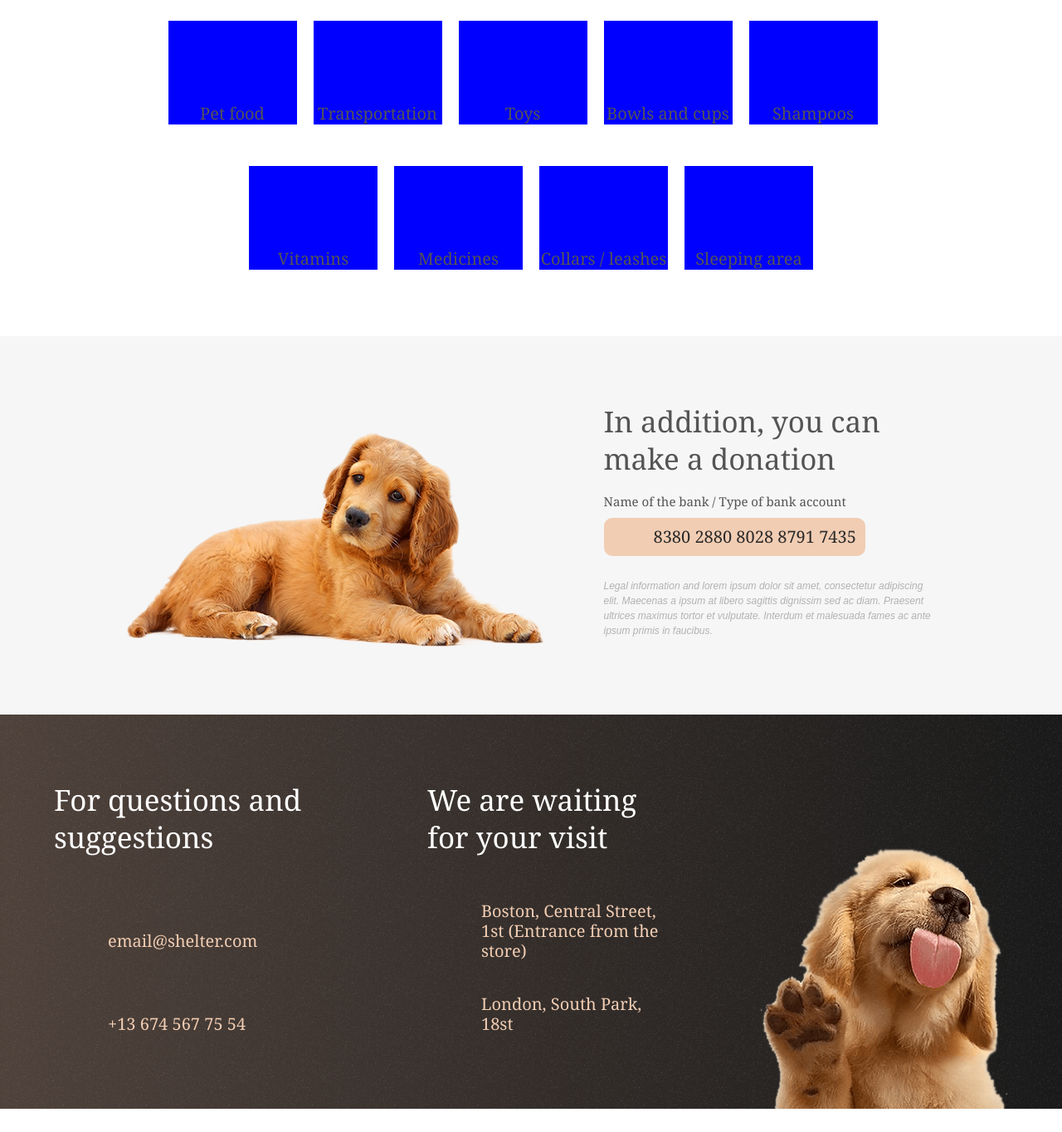
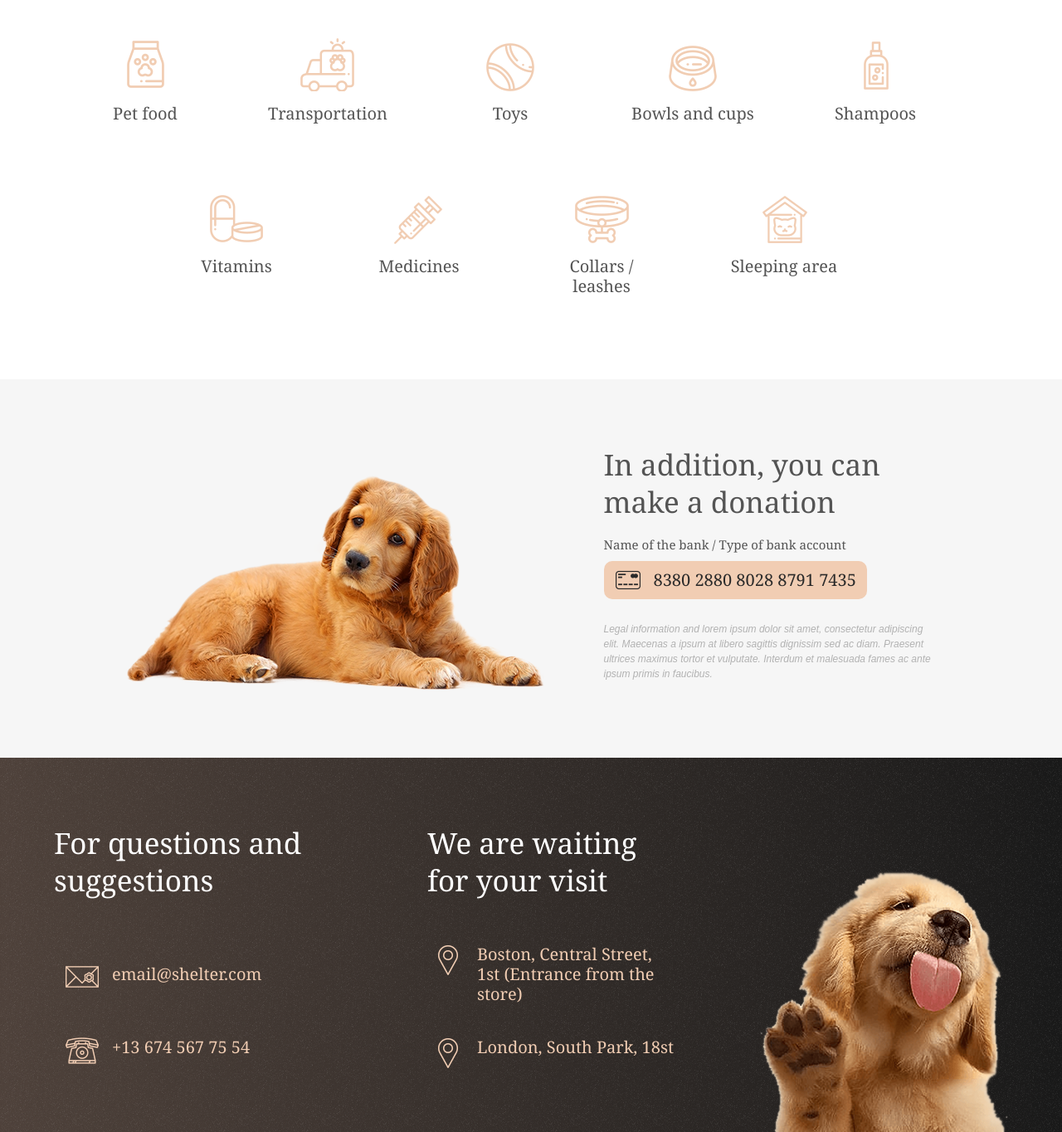
Before and after one commit to dmitry8/animal-shelter, a website: page source/index.html in a window 1280 px wide. Shown: the part 2420-3784 px from the top of the page at 83% size. Before the commit the page ends 3756 px from the top, so only its background shows below. Drawn offline with nearby package versions, Linux system fonts and the light colour scheme; files that its build step writes are made by us from their sources.

Commit message:
Добавляет спрайты

```diff
--- a/source/index.html
+++ b/source/index.html
@@ -112,10 +112,14 @@
             </ul>
 
             <button class="pets__button  pets__button--prev" type="button">
-              <span class="visually-hidden">prev</span>
+              <p class="pets__wrapper-button">
+                  <span class="visually-hidden">prev</span>
+              </p>
             </button>
             <button class="pets__button  pets__button--next" type="button">
-              <span class="visually-hidden">next</span>
+                <p class="pets__wrapper-button">
+                  <span class="visually-hidden">next</span>
+                </p>
             </button>
           </div>
         </div>
@@ -135,31 +139,31 @@
 
         <ul class="help__list">
           <li class="help__item">
-            <a class="help__link" href="#">Pet food</a>
+            <a class="help__link  help__link--food" href="#">Pet food</a>
+          </li>
+          <li class="help__item ">
+            <a class="help__link  help__link--transportation" href="#">Transportation</a>
           </li>
           <li class="help__item">
-            <a class="help__link" href="#">Transportation</a>
+            <a class="help__link  help__link--toys" href="#">Toys</a>
           </li>
           <li class="help__item">
-            <a class="help__link" href="#">Toys</a>
+            <a class="help__link  help__link--bowls" href="#">Bowls and cups</a>
           </li>
           <li class="help__item">
-            <a class="help__link" href="#">Bowls and cups</a>
+            <a class="help__link  help__link--shampoos" href="#">Shampoos</a>
           </li>
           <li class="help__item">
-            <a class="help__link" href="#">Shampoos</a>
+            <a class="help__link  help__link--vitamins" href="#">Vitamins</a>
           </li>
           <li class="help__item">
-            <a class="help__link" href="#">Vitamins</a>
+            <a class="help__link  help__link--medicines" href="#">Medicines</a>
           </li>
           <li class="help__item">
-            <a class="help__link" href="#">Medicines</a>
+            <a class="help__link  help__link--collars" href="#">Collars / leashes</a>
           </li>
           <li class="help__item">
-            <a class="help__link" href="#">Collars / leashes</a>
-          </li>
-          <li class="help__item">
-            <a class="help__link" href="#">Sleeping area</a>
+            <a class="help__link  help__link--sleeping" href="#">Sleeping area</a>
           </li>
         </ul>
       </div>
@@ -196,10 +200,10 @@
         <h3 class="contacts__title">
           For questions and suggestions
         </h3>
-        <p class="contacts__text">
-          email@shelter.com
+        <p class="contacts__text  contacts__text--email">
+          <a href="#">email@shelter.com</a>
         </p>
-        <p class="contacts__text">
+        <p class="contacts__text  contacts__text--tel">
           +13 674 567 75 54
         </p>
       </div>
@@ -209,10 +213,10 @@
           We are waiting  for your visit
         </b>
 
-        <p class="contacts__text">
+        <p class="contacts__text  contacts__text--address">
           Boston, Central Street, 1st (Entrance from the store)
         </p>
-        <p class="contacts__text">
+        <p class="contacts__text  contacts__text--address">
           London, South Park, 18st
         </p>
       </div>
--- a/source/sass/blocks/contacts.scss
+++ b/source/sass/blocks/contacts.scss
@@ -37,7 +37,85 @@
 }
 
 .contacts__text {
+    position: relative;
     font-size: 20px;
     color: $contrast-color;
-    padding-left: 65px;
+    padding-left: 60px;
 }
+
+.contacts__text--address::before {
+    content: "";
+    position: absolute;
+    width: 26px;
+    height: 38px;
+    top: 0;
+    left: 12px;
+    background-color: transparent;
+    background-image: url(../img/sprite@1x.png);
+    background-repeat: no-repeat;
+    background-position: -696px -14px;
+    background-size: 860px 80px;
+
+    @media (min-resolution: 144dpi), (min-resolution: 1.5dppx) {
+        background-image: url(../img/sprite@2x.png);
+        width: 28px;
+        height: 43px;
+        background-position: -692px -15px;
+    }
+}
+
+.contacts__text--email {
+    padding-left: 70px;
+
+    a {
+        color: inherit;
+    }
+
+    &:hover a {
+        text-decoration: underline;
+    }
+}
+
+.contacts__text--tel {
+    padding-left: 70px;
+}
+
+.contacts__text--email::before {
+    content: "";
+    position: absolute;
+    width: 46px;
+    height: 31px;
+    top: 0;
+    left: 12px;
+    background-color: transparent;
+    background-image: url(../img/sprite@1x.png);
+    background-repeat: no-repeat;
+    background-position: -637px -20px;
+    background-size: 860px 80px;
+
+    @media (min-resolution: 144dpi), (min-resolution: 1.5dppx) {
+        background-image: url(../img/sprite@2x.png);
+        height: 33px;
+        background-position: -629px -28px;
+    }
+}
+
+.contacts__text--tel::before {
+    content: "";
+    position: absolute;
+    width: 46px;
+    height: 34px;
+    top: 0;
+    left: 12px;
+    background-color: transparent;
+    background-image: url(../img/sprite@1x.png);
+    background-repeat: no-repeat;
+    background-position: -739px -16px;
+    background-size: 860px 80px;
+
+    @media (min-resolution: 144dpi), (min-resolution: 1.5dppx) {
+        background-image: url(../img/sprite@2x.png);
+        height: 37px;
+        background-position: -735px -21px;
+    }
+}
--- a/source/sass/blocks/donation.scss
+++ b/source/sass/blocks/donation.scss
@@ -42,14 +42,35 @@
 }
 
 .donation__namber-bank {
-    // width: 320px;
+    position: relative;
     display: inline-block;
     margin: 0;
     margin-bottom: 15px;
     background-color: $contrast-color;
     padding: 11px;
     padding-left: 60px;
+    padding-right: 13px;
     border-radius: 10px;
     font-size: 20px;
     color: #292929;
 }
+
+.donation__namber-bank::before {
+    content: "";
+    position: absolute;
+    width: 35px;
+    height: 25px;
+    top: 10px;
+    left: 12px;
+    background-color: transparent;
+    background-image: url(../img/sprite@1x.png);
+    background-repeat: no-repeat;
+    background-position: -792px -17px;
+    background-size: 860px 80px;
+
+    @media (min-resolution: 144dpi), (min-resolution: 1.5dppx) {
+        background-image: url(../img/sprite@2x.png);
+        height: 27px;
+        background-position: -790px -29px;
+    }
+}
--- a/source/sass/blocks/help.scss
+++ b/source/sass/blocks/help.scss
@@ -7,8 +7,6 @@
     display: flex;
     flex-direction: column;
     align-items: center;
-    padding-left: 80px;
-    padding-right: 80px;
 }
 
 .help__title {
@@ -17,7 +15,7 @@
     margin: 0;
     width: 355px;
     text-align: center;
-    margin-bottom: 50px;
+    margin-bottom: 60px;
     font-weight: 400;
 }
 
@@ -28,19 +26,110 @@
 }
 
 .help__item {
-    width: 155px;
-    margin-right: 20px;
-    padding-top: 100px;
-    background-color: blue;
+    margin-right: 50px;
     text-align: center;
-    margin-bottom: 50px;
+    margin-bottom: 60px;
+}
 
-    &:last-child {
-        margin-right: 0;
+.help__link {
+    position: relative;
+    font-size: 20px;
+    color: inherit;
+    display: block;
+    width: 170px;
+    padding: 10px;
+    padding-top: 90px;
+    border-radius: 10px;
+    transition: all 0.2s;
+
+    &:hover {
+        transition: all 0.2s;
+        box-shadow: 0px 0px 20px 0px rgba(0,0,0,0.1);
     }
 }
 
-.help__link {
-    font-size: 20px;
-    color: inherit;
+.help__link::before {
+    content: "";
+    position: absolute;
+    width: 70px;
+    height: 70px;
+    top: 5px;
+    left: 50%;
+    margin-left: -35px;
+    background-color: transparent;
+    background-image: url(../img/sprite@1x.png);
+    background-repeat: no-repeat;
+    background-position: -411px -4px;
+    background-size: 860px 80px;
+
+    @media (min-resolution: 144dpi), (min-resolution: 1.5dppx) {
+        background-image: url(../img/sprite@2x.png);
+        width: 69px;
+        height: 73px;
+        background-position: -403px -4px;
+    }
 }
+
+.help__link--transportation::before {
+    background-position: -549px 0;
+
+    @media (min-resolution: 144dpi), (min-resolution: 1.5dppx) {
+        width: 72px;
+        background-position: -545px -4px;
+    }
+}
+
+.help__link--toys::before {
+    background-position: -476px 0;
+
+    @media (min-resolution: 144dpi), (min-resolution: 1.5dppx) {
+        background-position: -468px -3px;
+    }
+}
+
+.help__link--bowls::before {
+    background-position: -347px 0;
+
+    @media (min-resolution: 144dpi), (min-resolution: 1.5dppx) {
+        background-position: -335px -2px;
+    }
+}
+
+.help__link--shampoos::before {
+    width: 40px;
+    margin-left: -20px;
+    background-position: -67px 0;
+
+    @media (min-resolution: 144dpi), (min-resolution: 1.5dppx) {
+        background-position: -67px -2px;
+    }
+}
+
+.help__link--vitamins::before {
+    background-position: -120px 0;
+
+    @media (min-resolution: 144dpi), (min-resolution: 1.5dppx) {
+        background-position: -114px -3px;
+    }
+}
+
+.help__link--medicines::before {
+    background-position: -2px 0;
+}
+
+.help__link--collars::before {
+    background-position: -197px 0;
+
+    @media (min-resolution: 144dpi), (min-resolution: 1.5dppx) {
+        background-position: -194px -3px;
+        width: 70px;
+    }
+}
+
+.help__link--sleeping::before {
+    background-position: -275px 0;
+
+    @media (min-resolution: 144dpi), (min-resolution: 1.5dppx) {
+        background-position: -267px -3px;
+    }
+}
--- a/source/sass/blocks/pets.scss
+++ b/source/sass/blocks/pets.scss
@@ -17,15 +17,6 @@
   flex-direction: column;
   align-items: center;
 }
-
-// .pets__list {
-//   position: relative;
-//   width: 100%;
-//   display: flex;
-//   justify-content: space-between;
-//   padding-left: 100px;
-//   padding-right: 100px;
-// }
 
 .pets__item {
   background-color: #fafafa;
@@ -119,3 +110,31 @@
 .pets__more {
   width: 270px;
 }
+
+.pets__wrapper-button {
+  position: relative;
+}
+
+.pets__wrapper-button::before {
+  content: "";
+  position: absolute;
+  width: 18px;
+  height: 15px;
+  top: -15px;
+  left: 43px;
+  margin-left: -35px;
+  background-color: transparent;
+  background-image: url(../img/sprite@1x.png);
+  background-repeat: no-repeat;
+  background-position: -835px -22px;
+  background-size: 860px 80px;
+
+  @media (min-resolution: 144dpi), (min-resolution: 1.5dppx) {
+      background-image: url(../img/sprite@2x.png);
+      background-position: -834px -34px;
+  }
+}
+
+.pets__button--next .pets__wrapper-button::before {
+  transform: rotate(180deg);
+}
```
Also changed, not shown: source/img/long-left-arrow.png (added), source/img/long-left-arrow@2x.png (added), source/img/sprite@1x.png (added), source/img/sprite@2x.png (added).
